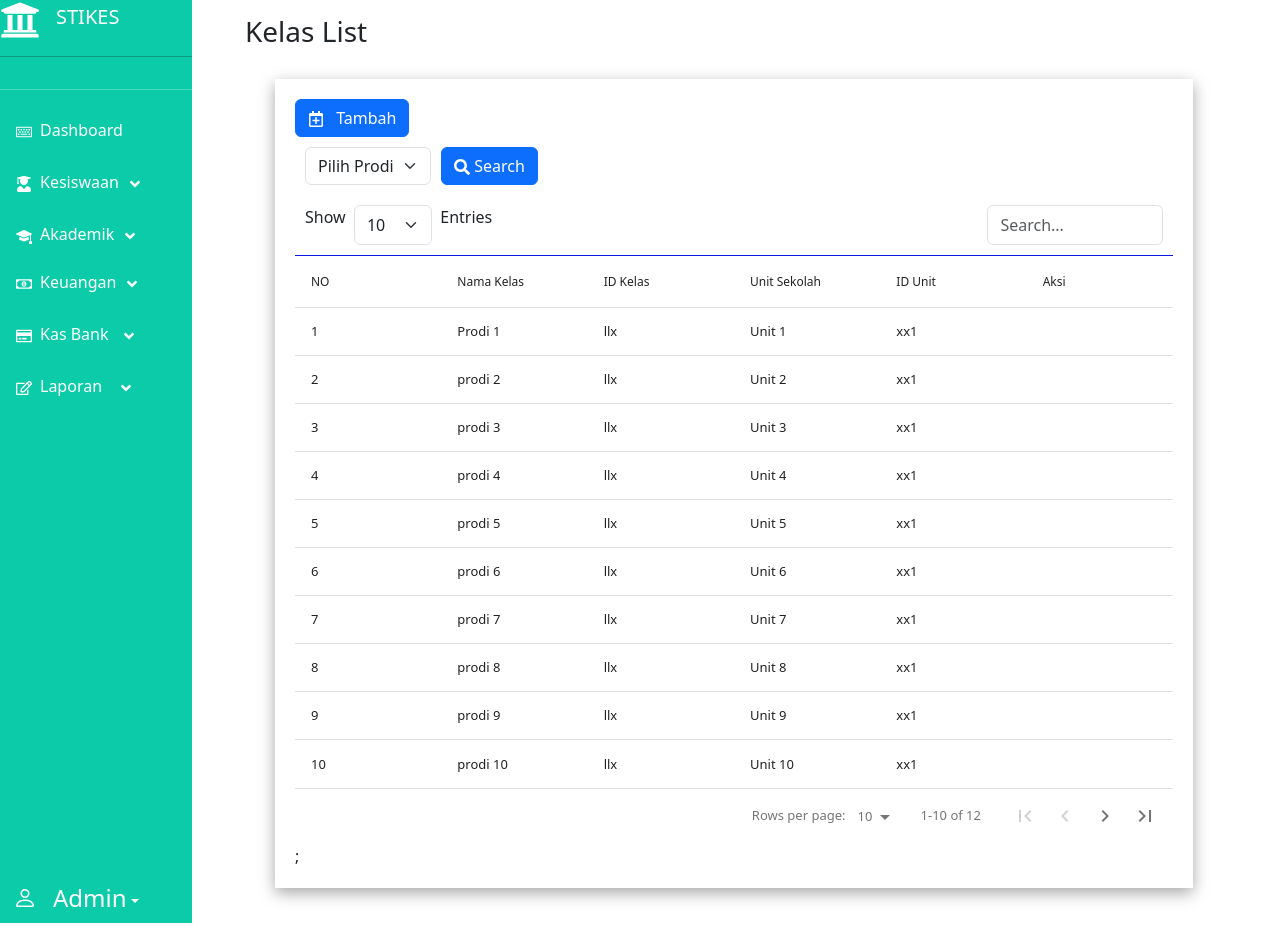
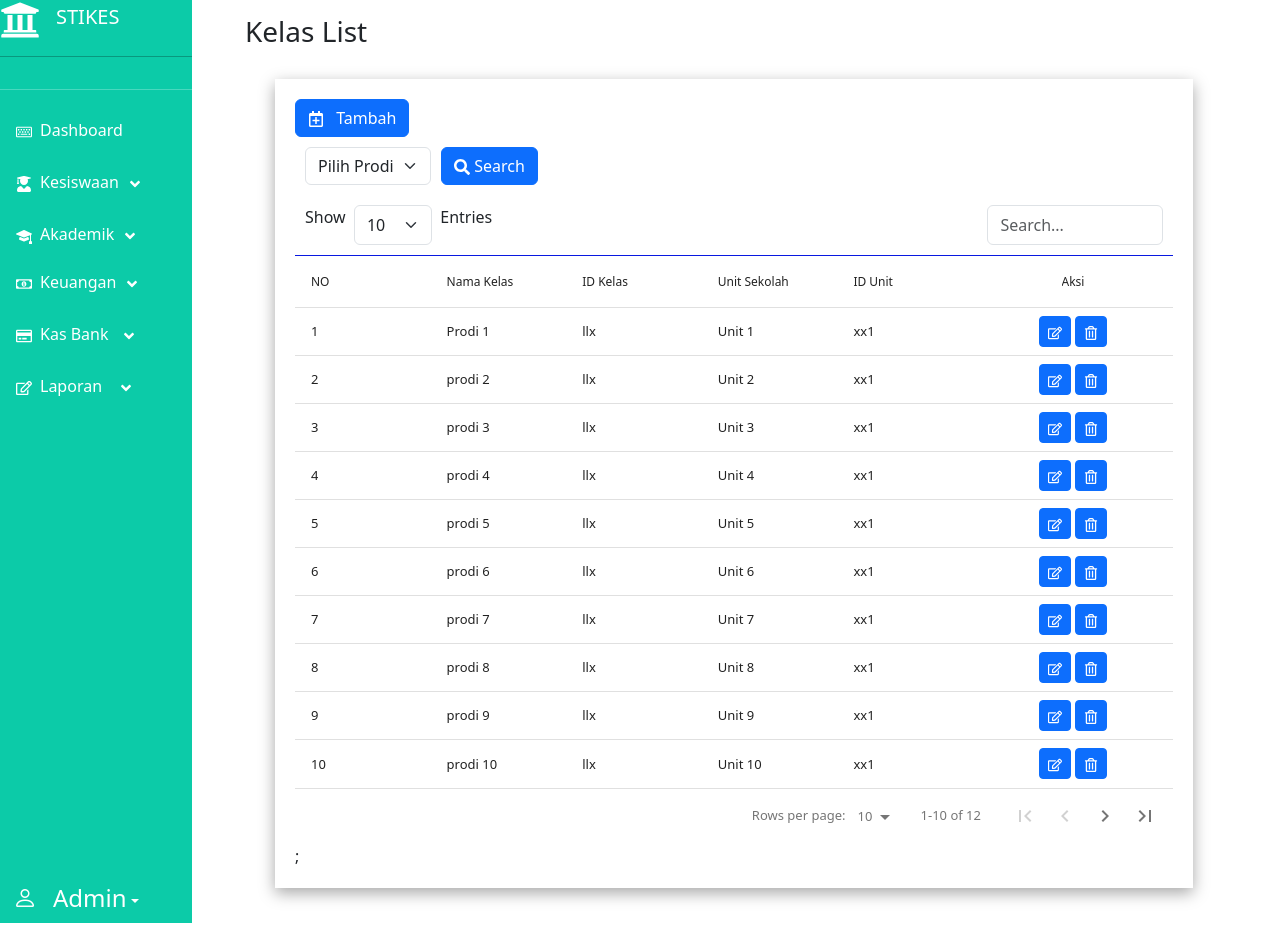
Before and after one commit to yogatresnaa/Admin-Dashboard-Stikes, a React (Vite) app: page /admin/kelas in a window 1280 px wide. Built offline with nearby package versions, Linux system fonts and the light colour scheme; a web font is replaced by a local one.

Commit message:
add button action in datatable kelas

```diff
--- a/src/component/ActionButton/MenuBarPageMahasiswa.jsx
+++ b/src/component/ActionButton/MenuBarPageMahasiswa.jsx
@@ -13,7 +13,7 @@ function MenuBarPageMahasiswa() {
           </Button>
         </div>
         <div>
-          <Button variant='primary' className='text-white item1 text-right'>
+          <Button variant='primary' className='text-white item1 '>
             <FaUpload />
             &ensp; Upload Siswa
           </Button>
--- a/src/pages/Kesiswaan/Kelas/components/TableKelas.jsx
+++ b/src/pages/Kesiswaan/Kelas/components/TableKelas.jsx
@@ -1,8 +1,165 @@
 import React from 'react';
 import DataTable from 'react-data-table-component';
-import { columns, data } from '../templateColumnKelas';
+import Button from 'react-bootstrap/Button';
+import { FaRegTrashAlt, FaRegEdit } from 'react-icons/fa';
 
 function TableKelas() {
+  const renderActionButton = (row) => (
+    <div className='d-flex gap-1'>
+      <Button
+        color='warning'
+        size='sm'
+        onClick={() => {
+          onClickEditHandler(row);
+        }}
+        id={row.ID}>
+        <FaRegEdit />
+      </Button>
+      <Button
+        color='danger'
+        size='sm'
+        onClick={() => {
+          onClickDeleteHandler(row);
+        }}
+        id={row.ID}>
+        <FaRegTrashAlt />
+      </Button>
+    </div>
+  );
+  const columns = [
+    {
+      name: 'NO',
+      selector: (row) => row.no,
+    },
+    {
+      name: 'Nama Kelas',
+      selector: (row) => row.name,
+    },
+    {
+      name: 'ID Kelas',
+      selector: (row) => row.IdKelas,
+    },
+
+    {
+      name: 'Unit Sekolah',
+      selector: (row) => row.UnitSekolah,
+    },
+    {
+      name: 'ID Unit',
+      selector: (row) => row.IdUnit,
+    },
+
+    {
+      name: 'Aksi',
+      cell: (row) => renderActionButton(row),
+      ignoreRowClick: true,
+      allowOverflow: true,
+      button: true,
+      width: '200px',
+    },
+  ];
+
+  const data = [
+    {
+      id: 1,
+      no: '1',
+      name: 'Prodi 1',
+      IdKelas: 'llx',
+      UnitSekolah: 'Unit 1',
+      IdUnit: 'xx1',
+    },
+    {
+      id: 2,
+      no: '2',
+      name: 'prodi 2',
+      IdKelas: 'llx',
+      UnitSekolah: 'Unit 2',
+      IdUnit: 'xx1',
+    },
+    {
+      id: 3,
+      no: '3',
+      name: 'prodi 3',
+      IdKelas: 'llx',
+      UnitSekolah: 'Unit 3',
+      IdUnit: 'xx1',
+    },
+    {
+      id: 4,
+      no: '4',
+      name: 'prodi 4',
+      IdKelas: 'llx',
+      UnitSekolah: 'Unit 4',
+      IdUnit: 'xx1',
+    },
+
+    {
+      id: 5,
+      no: '5',
+      name: 'prodi 5',
+      IdKelas: 'llx',
+      UnitSekolah: 'Unit 5',
+      IdUnit: 'xx1',
+    },
+
+    {
+      id: 6,
+      no: '6',
+      name: 'prodi 6',
+      IdKelas: 'llx',
+      UnitSekolah: 'Unit 6',
+      IdUnit: 'xx1',
+    },
+    {
+      id: 7,
+      no: '7',
+      name: 'prodi 7',
+      IdKelas: 'llx',
+      UnitSekolah: 'Unit 7',
+      IdUnit: 'xx1',
+    },
+    {
+      id: 8,
+      no: '8',
+      name: 'prodi 8',
+      IdKelas: 'llx',
+      UnitSekolah: 'Unit 8',
+      IdUnit: 'xx1',
+    },
+    {
+      id: 9,
+      no: '9',
+      name: 'prodi 9',
+      IdKelas: 'llx',
+      UnitSekolah: 'Unit 9',
+      IdUnit: 'xx1',
+    },
+
+    {
+      id: 10,
+      no: '10',
+      name: 'prodi 10',
+      IdKelas: 'llx',
+      UnitSekolah: 'Unit 10',
+      IdUnit: 'xx1',
+    },
+    {
+      id: 11,
+      no: '11',
+      name: 'prodi 11',
+      IdKelas: 'llx',
+      UnitSekolah: 'Unit 11',
+      IdUnit: 'xx1',
+    },
+    {
+      id: 12,
+      no: '12',
+      name: 'prodi 12',
+      IdKelas: 'llx',
+      UnitSekolah: 'Unit 12',
+      IdUnit: 'xx1',
+    },
+  ];
   return (
     <>
       <div>
```
